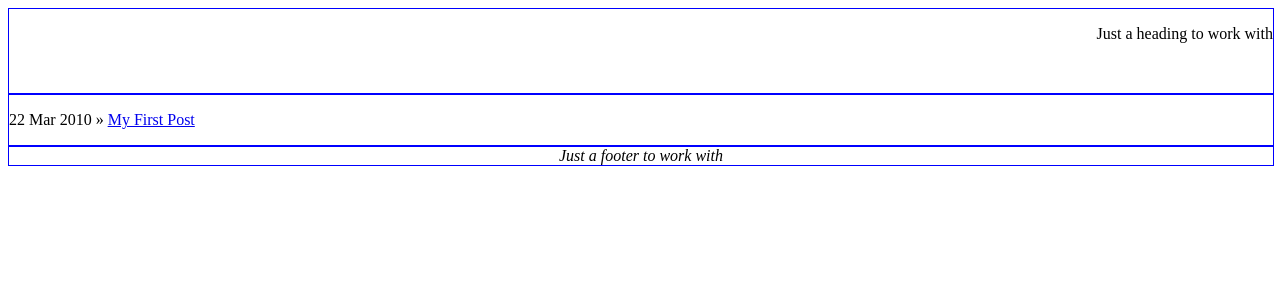
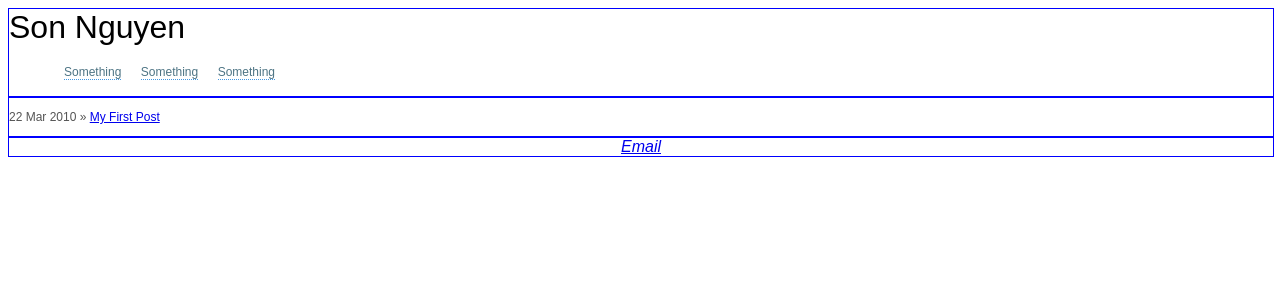
Before and after one commit to son-nguyen/son-nguyen.github.com, a Jekyll site: the page built from index.html, in a window 1280 px wide. Shown: the top 300 px of the page. Built offline with Jekyll 4.4.1, drawn with Linux system fonts in a browser that asks for light colours.

Commit message:
heavily adjust site

```diff
--- a/_layouts/default.html
+++ b/_layouts/default.html
@@ -10,7 +10,10 @@
     </head>
     <body>
         <div id="header">
-            <p>Just a heading to work with </p>
+            <p id="page-title">Son Nguyen</p>
+            {% if page.random != "Home" %}
+                <p id="page-subtitle">{{ page.title }}</p>
+            {% endif %}
 
             <ul>
                 <li {% if page.random == "Home" %} class="active" {% endif %}><a href="">Something</a></li>
@@ -25,7 +28,7 @@
         </div>
 
        <div id="footer">
-            <em>Just a footer to work with</em>
+            <em><a href="mailto:son.nguyeun@gmail.com">Email</a></em>
        </div>
     </body>
 </html>
--- a/index.html
+++ b/index.html
@@ -5,7 +5,8 @@ random: Home
 ---
 
 {% for post in site.posts limit:5 %}
-<p>{{ post.date | date_to_string }} &raquo <a href="{{ post.url }}">{{ post.title }}</a></p>
+<p><span class="post-date">{{ post.date | date_to_string }} &raquo </span>
+    <a class="post-link" href="{{ post.url }}">{{ post.title }}</a></p>
 
 
 {% endfor %}
--- a/stylesheets/style.css
+++ b/stylesheets/style.css
@@ -1,4 +1,6 @@
+/* GLOBAL STYLING START ------------------------*/
 body {
+    font-family: Arial, Helvetica, sans-serif;
 }
 
 div {
@@ -6,8 +8,8 @@ div {
     width: 100%;
 }
 
+/* HEADER STYLING START ------------------------*/
 #header {
-    text-align:right;
 }
 
 #header ul {
@@ -16,11 +18,14 @@ div {
 
 #header ul li {
     display: inline;
+    font-size: 12px;
     padding-left: 15px;
 }
 
 #header ul li.active a {
-    color:#fff;
+    color:#4D7484;
+    text-decoration: none;
+    border-bottom:1px dotted #4197E3;
 }
 
 #header a {
@@ -31,10 +36,28 @@ div {
     color:#000;
 }
 
-#body {
+#page-title {
+    font-size: 2em;
+    padding: 0px;
+    margin: 0px;
+}
+
+#page-subtitle {
 
 }
+/* POSTS STYLING START -------------------------*/
+.post-date {
+    color:#555555;
+}
 
+.post-link {
+
+}
+/* BODY STYLING START --------------------------*/
+#body {
+    font-size:12px;
+}
+/* FOOTER STYLING START ------------------------*/
 #footer {
     text-align: center;
 }
```
